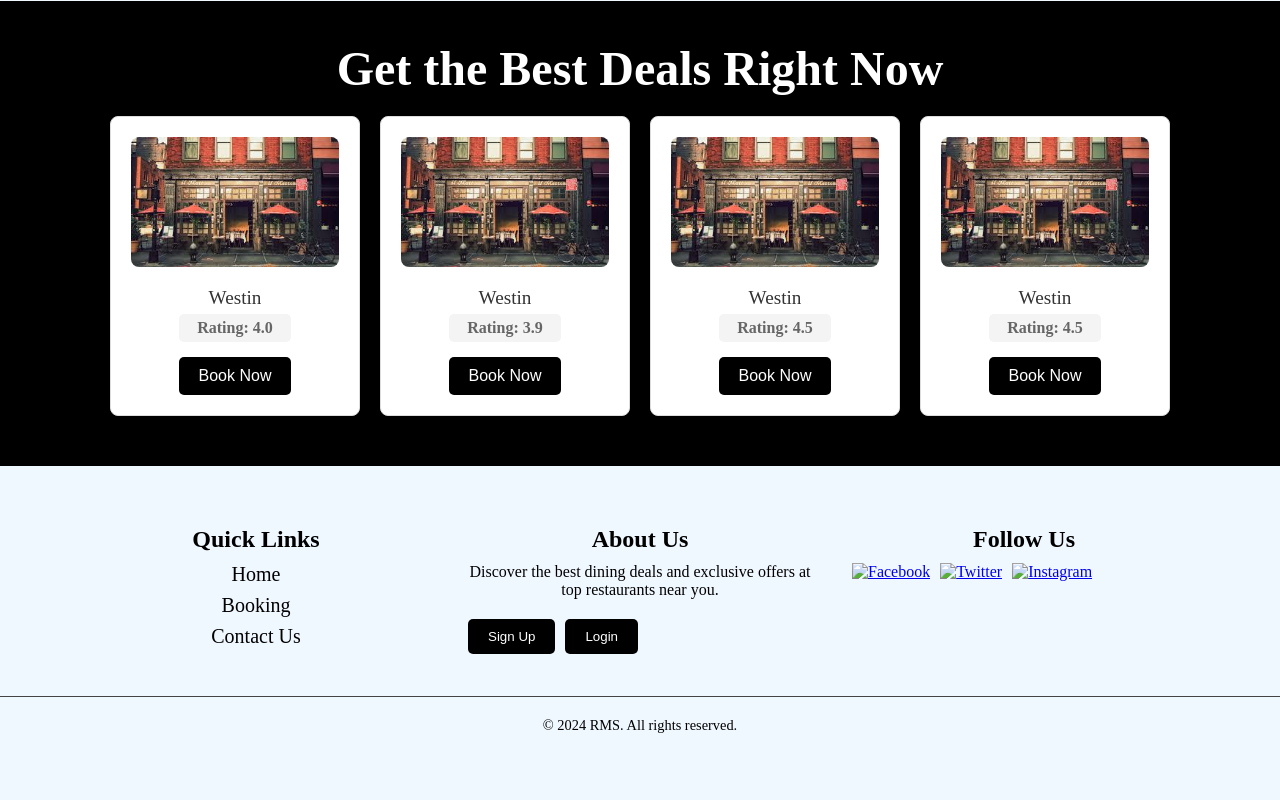
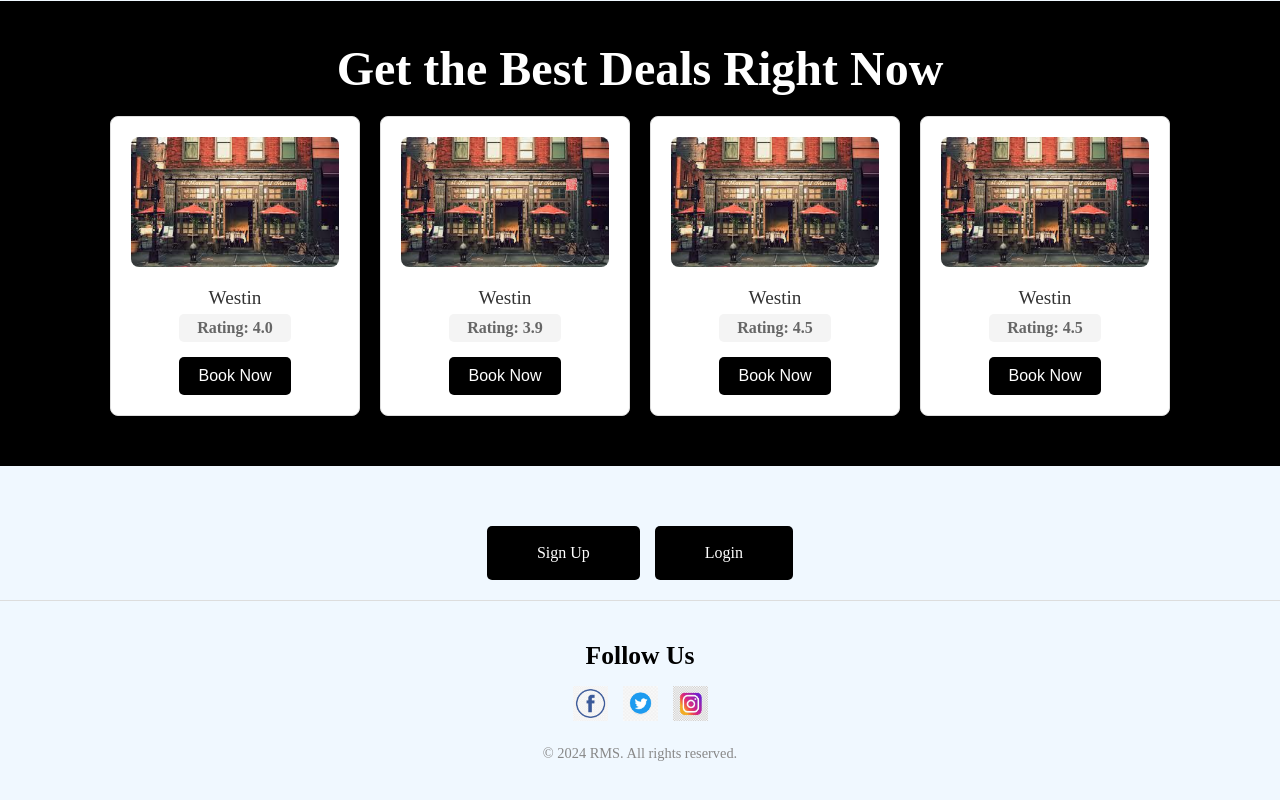
Before and after one commit to PrabhavCodes/college_wad, a plain HTML site: page restaurentManagement/landing.html in a window 1280 px wide. Shown: the part 481-1281 px from the top of the page. Drawn offline with Linux system fonts and the light colour scheme.

Commit message:
changes to landing page formatted footer

```diff
--- a/restaurentManagement/landing.css
+++ b/restaurentManagement/landing.css
@@ -193,9 +193,9 @@
 .card button:hover {
     background-color: #333;
 }
-
+/* Footer Styles */
 .footer {
-    background-color:aliceblue;
+    background-color: aliceblue;
     color: #000000;
     padding: 40px 0;
     text-align: center;
@@ -204,88 +204,71 @@
     align-items: center;
 }
 
-.footerContent {
-    display: flex;
-    flex-wrap: wrap;
-    justify-content: space-around;
-    width: 90%;
-    max-width: 1200px;
-    margin-bottom: 20px;
-}
 
-.footerLinks, .footerDetails, .footerSocial {
+
+.footerDetails, .footerSocial {
     margin: 20px;
-    flex: 1 1 250px;
+    flex: 1 1 300px;
 }
 
 .footer h3 {
-    font-size: 1.5rem;
-    margin-bottom: 10px;
-    color: #000000;
-}
-
-.footerLinks ul {
-    list-style: none;
-    padding: 0;
-}
-
-.footerLinks ul li {
-    margin: 8px 0;
-}
-
-.footerLinks ul li a {
-    color: #000000;
-    text-decoration: none;
-    transition: color 0.3s;
-}
-
-.footerLinks ul li a:hover {
+    font-size: 1.6rem;
+    margin-bottom: 15px;
     color: #000000;
 }
 
 .footerDetails p {
     font-size: 1rem;
     margin-bottom: 20px;
-    color: #000000;
+    color: #555;
+    line-height: 1.6;
 }
 
+/* Auth Buttons */
 .authButtons {
     display: flex;
-    gap: 10px;
+    gap: 15px;
 }
 
-.authButtons button {
-    padding: 10px 20px;
-    background-color: black;
-    color: white;
-    border: none;
+.authButtons a {
+    padding: 18px 50px;
+    background-color: #000000;
+    color: #ffffff;
+    text-decoration: none;
     border-radius: 5px;
-    cursor: pointer;
-    transition: background-color 0.3s;
+    font-size: 1rem;
+    transition: background-color 0.3s, transform 0.2s;
+    text-align: center;
 }
 
-.authButtons button:hover {
-    background-color: #444;
+.authButtons a:hover {
+    background-color: #444444;
+    transform: translateY(-2px);
 }
 
+/* Social Media Icons */
 .footerSocial .socialIcons {
     display: flex;
-    gap: 10px;
+    gap: 15px;
+    justify-content: center;
 }
 
 .footerSocial .socialIcons img {
-    width: 30px;
-    height: 30px;
-    transition: transform 0.3s;
+    width: 35px;
+    height: 35px;
+    transition: transform 0.3s, filter 0.3s;
 }
 
 .footerSocial .socialIcons img:hover {
-    transform: scale(1.1);
+    transform: scale(1.15);
+    filter: brightness(1.2);
 }
 
+/* Footer Bottom Section */
 .footerBottom {
-    border-top: 1px solid #444;
+    border-top: 1px solid #dddddd;
     padding: 20px;
     width: 100%;
     font-size: 0.9rem;
+    color: #888888;
 }
--- a/restaurentManagement/landing.html
+++ b/restaurentManagement/landing.html
@@ -74,38 +74,34 @@
 <!-- Footer Section -->
 <footer class="footer">
     <div class="footerContent">
-        <div class="footerLinks">
-            <h3>Quick Links</h3>
-            <ul>
-                <li><a href="./landing.html">Home</a></li>
-                <li><a href="./booking/booking.html">Booking</a></li>
-                <li><a href="/">Contact Us</a></li>
-            </ul>
-        </div>
+        <!-- About Section -->
+        <div class="footerDetails">
 
-        <div class="footerDetails">
-            <h3>About Us</h3>
-            <p>Discover the best dining deals and exclusive offers at top restaurants near you.</p>
             <div class="authButtons">
-                <button class="signup"><a href="./signup/signup.html" style="text-decoration: none; color: white;">Sign Up</a></button>
-                <button class="login"><a href="./login/login.html" style="text-decoration: none; color: white;">Login</a></button>
+                <a href="./signup/signup.html" class="signup">Sign Up</a>
+                <a href="./login/login.html" class="login">Login</a>
             </div>
         </div>
 
+        <!-- Social Media Section -->
+
+    </div>
+
+    <!-- Bottom Section -->
+    <div class="footerBottom">
         <div class="footerSocial">
             <h3>Follow Us</h3>
             <div class="socialIcons">
-                <a href="#"><img src="public/facebook-icon.png" alt="Facebook"></a>
-                <a href="#"><img src="public/twitter-icon.png" alt="Twitter"></a>
-                <a href="#"><img src="public/instagram-icon.png" alt="Instagram"></a>
+                <a href="#"><img src="public/landingImages/fb.png" alt="Facebook"></a>
+                <a href="#"><img src="public/landingImages/twitter.jpeg" alt="Twitter"></a>
+                <a href="#"><img src="public/landingImages/ig.jpeg" alt="Instagram"></a>
             </div>
         </div>
-    </div>
-    <div class="footerBottom">
         <p>&copy; 2024 RMS. All rights reserved.</p>
     </div>
 </footer>
 
 
+
 </body>
 </html>
```
Also changed, not shown: restaurentManagement/booking/booking.html (+3 -3 lines), restaurentManagement/public/Heroimage.jpeg (deleted), restaurentManagement/public/Untitled.jpeg (deleted), restaurentManagement/public/landingImages/Nawabs.jpeg (added), restaurentManagement/public/landingImages/Trident.jpeg (added), restaurentManagement/public/landingImages/fb.png (added), restaurentManagement/public/landingImages/ig.jpeg (added), restaurentManagement/public/landingImages/taj.jpeg (added), restaurentManagement/public/landingImages/twitter.jpeg (added).
